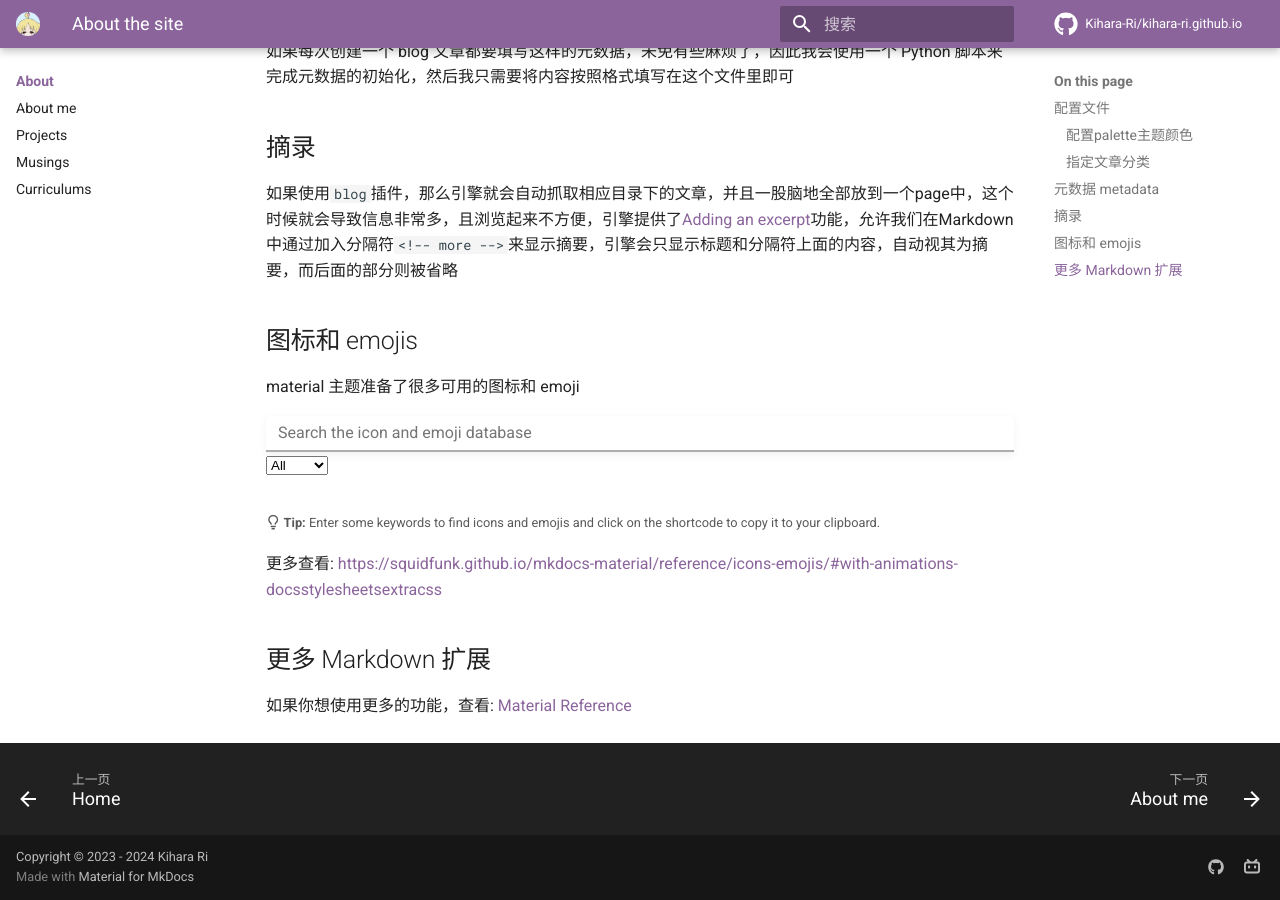
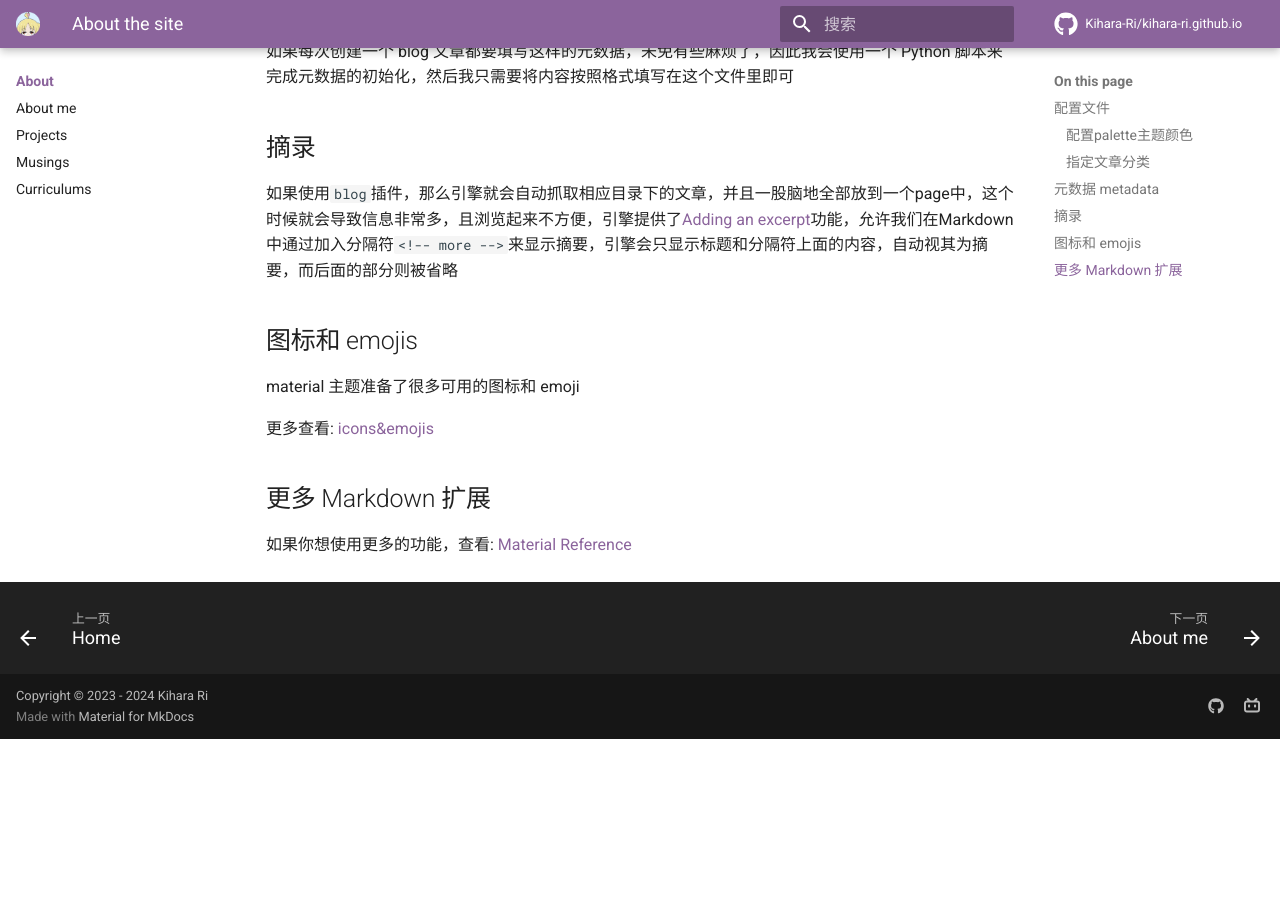
Before and after one commit to Kihara-Ri/kihara-ri.github.io, an MkDocs documentation site: the page built from docs/about/index.md, in a window 1280 px wide and 900 px high, scrolled down 1565 px. Built offline with MkDocs 1.6.1 and Material for MkDocs 9.7.7, drawn with Linux system fonts in a browser that asks for light colours; comment, search, counter and statistics services are not loaded; after the commit the page ends 2304 px from its top, so only the background shows below that.

Commit message:
Update index.md

```diff
--- a/docs/about/index.md
+++ b/docs/about/index.md
@@ -61,32 +61,7 @@ tags:
 
 material 主题准备了很多可用的图标和 emoji
 
-<div class="mdx-iconsearch" data-mdx-component="iconsearch">
-  <input
-    class="md-input md-input--stretch mdx-iconsearch__input"
-    placeholder="Search the icon and emoji database"
-    data-mdx-component="iconsearch-query"
-  />
-  <div class="mdx-iconsearch-result" data-mdx-component="iconsearch-result">
-    <select
-      class="mdx-iconsearch-result__select"
-      data-mdx-component="iconsearch-select"
-    >
-      <option value="all" selected>All</option>
-      <option value="icons">Icons</option>
-      <option value="emojis">Emojis</option>
-    </select>
-    <div class="mdx-iconsearch-result__meta"></div>
-    <ol class="mdx-iconsearch-result__list"></ol>
-  </div>
-</div>
-<small>
-  :octicons-light-bulb-16:
-  **Tip:** Enter some keywords to find icons and emojis and click on the
-  shortcode to copy it to your clipboard.
-</small>
-
-更多查看: [https://squidfunk.github.io/mkdocs-material/reference/icons-emojis/#with-animations-docsstylesheetsextracss](https://squidfunk.github.io/mkdocs-material/reference/icons-emojis/#with-animations-docsstylesheetsextracss)
+更多查看: [icons&emojis](https://squidfunk.github.io/mkdocs-material/reference/icons-emojis/#with-animations-docsstylesheetsextracss)
 
 ## 更多 Markdown 扩展
 
```
